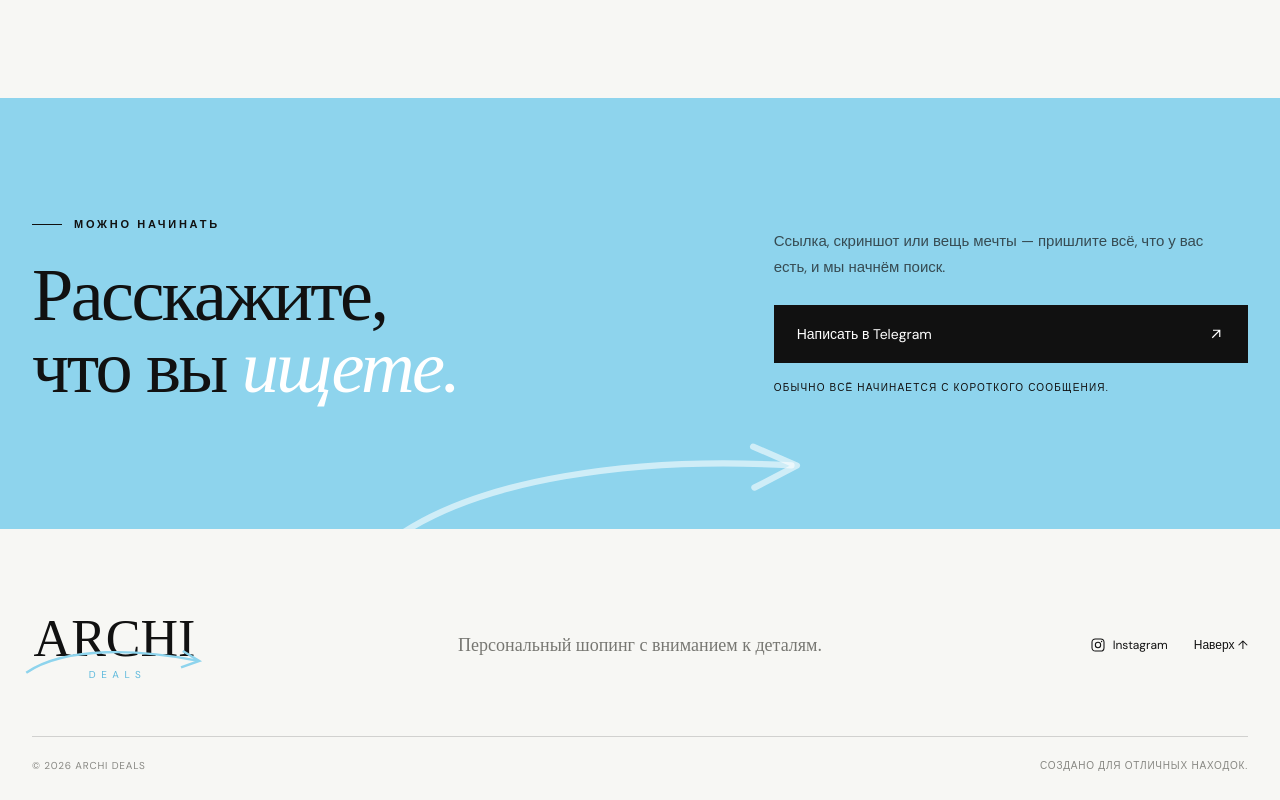
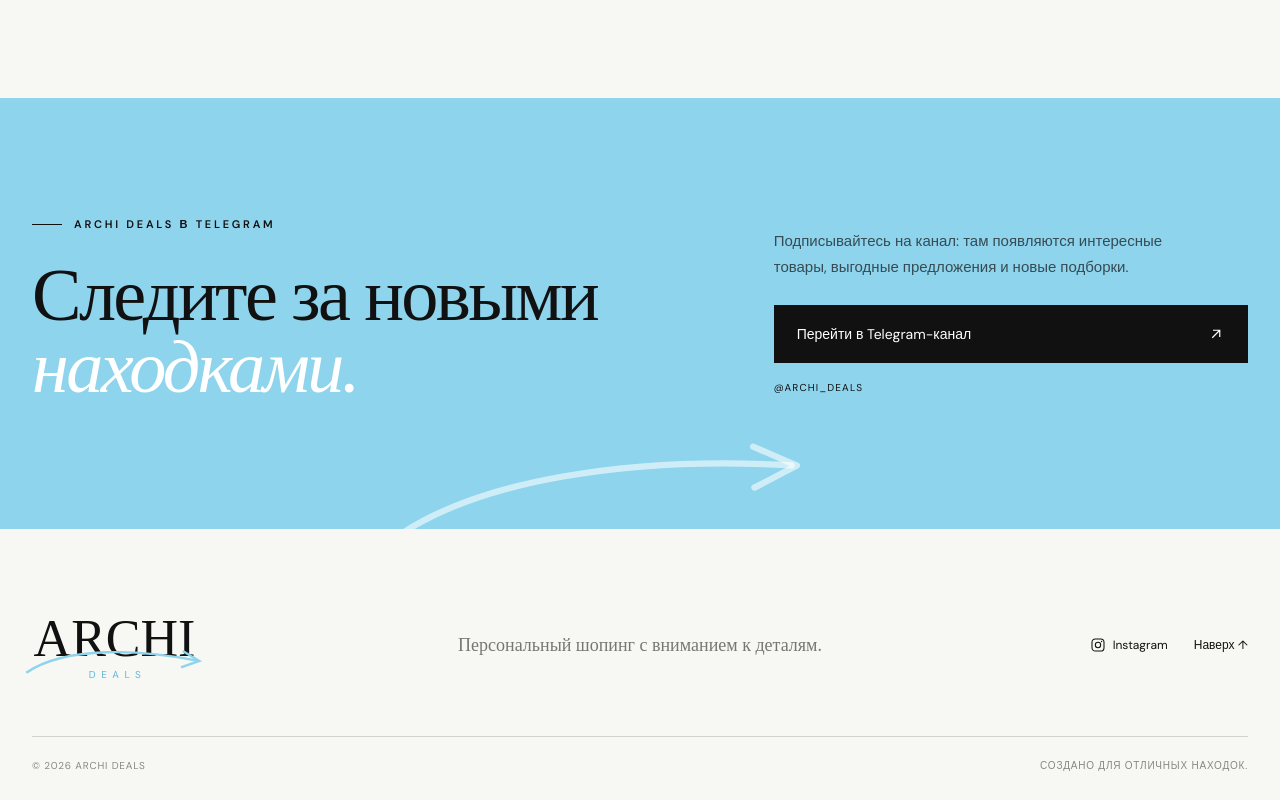
Before and after one commit to trsvar4i/archi-deals, a React (Vite) app: page / in a window 1280 px wide. Shown: the part 3572-4372 px from the top of the page. Built offline with nearby package versions, Linux system fonts and the light colour scheme; a web font is replaced by a local one.

Commit message:
Clarify Telegram channel link in Contact.jsx

```diff
--- a/src/components/Contact.jsx
+++ b/src/components/Contact.jsx
@@ -5,13 +5,13 @@
     <section className="contact" id="contact">
       <div className="contact-inner section-shell">
         <div>
-          <p className="eyebrow">Можно начинать</p>
-          <h2>Расскажите,<br />что вы <em>ищете.</em></h2>
+          <p className="eyebrow">Archi Deals в Telegram</p>
+          <h2>Следите за новыми<br /><em>находками.</em></h2>
         </div>
         <div className="contact-actions">
-          <p>Ссылка, скриншот или вещь мечты — пришлите всё, что у вас есть, и мы начнём поиск.</p>
-          <a className="contact-button" href="https://t.me/archi_deals" target="_blank" rel="noreferrer">Написать в Telegram <ArrowUpRight /></a>
-          <small>Обычно всё начинается с короткого сообщения.</small>
+          <p>Подписывайтесь на канал: там появляются интересные товары, выгодные предложения и новые подборки.</p>
+          <a className="contact-button" href="https://t.me/archi_deals" target="_blank" rel="noreferrer">Перейти в Telegram-канал <ArrowUpRight /></a>
+          <small>@archi_deals</small>
         </div>
       </div>
       <Arrow className="contact-arrow" />
```
